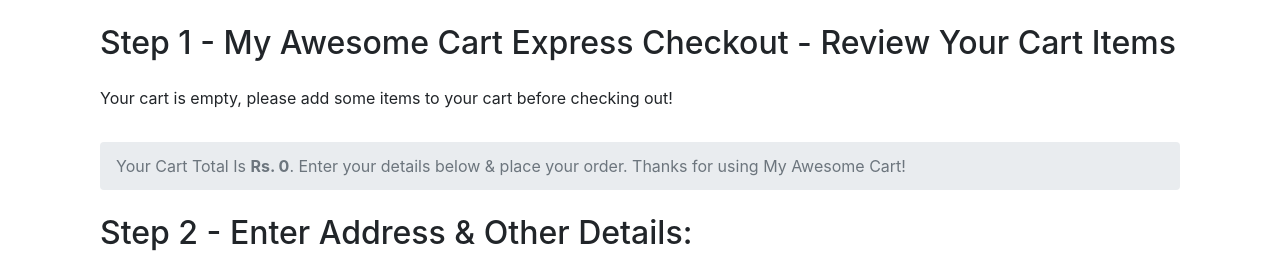
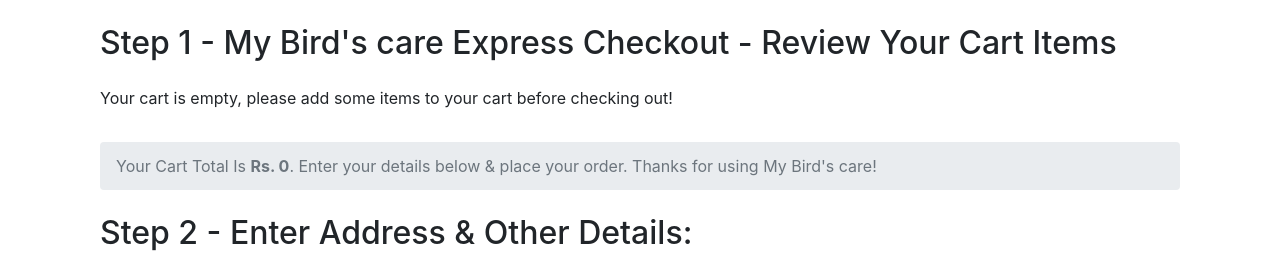
Before and after one commit to rudrapatel15/birds-care.github.io, a Django app: page /shop/checkout/ in a window 1280 px wide. Shown: the part 56-318 px from the top of the page. Run offline with Django 4.2, Linux system fonts and the light colour scheme; some libraries are stand-ins or nearby versions.

Commit message:
bird's care

```diff
--- a/ew/templates/home/index.html
+++ b/ew/templates/home/index.html
@@ -13,7 +13,7 @@
   </head>
   <body>
     <div class="jumbotron">
-  <h1 class="display-4">Welcome To My Awesome Cart</h1>
+  <h1 class="display-4">Welcome To My Bird's care</h1>
   <p class="lead">This is a simple hero unit, a simple jumbotron-style component for calling extra attention to featured content or information.</p>
   <hr class="my-4">
   <p>It uses utility classes for typography and spacing to space content out within the larger container.</p>
--- a/ew/urls.py
+++ b/ew/urls.py
@@ -23,7 +23,7 @@
     path('admin/', admin.site.urls),
     path('', views.signup,name='signup'),
     path('login',views.login, name="login"),
-    path('', views.index,name='Home'),
+   # path('', views.index,name='Home'),
     path('shop/', include('shop.urls')),
     path('blog/', include('blog.urls')),
 
--- a/shop/templates/shop/about.html
+++ b/shop/templates/shop/about.html
@@ -2,8 +2,6 @@
 
 {% block title%} About Us{% endblock %}
 {% block body %}
-
-
 
 
 <main role="main">
--- a/shop/templates/shop/checkout.html
+++ b/shop/templates/shop/checkout.html
@@ -3,14 +3,14 @@
 {% block body %}
 <div class="container">
     <div class="col my-4">
-        <h2>Step 1 - My Awesome Cart Express Checkout - Review Your Cart Items</h2>
+        <h2>Step 1 - My Bird's care Express Checkout - Review Your Cart Items</h2>
         <div class="my-4">
             <ul class="list-group" id="items">
             </ul>
 
             <nav aria-label="breadcrumb">
   <ol class="breadcrumb mt-3">
-    <li class="breadcrumb-item active" aria-current="page">Your Cart Total Is <b>Rs. <span id="totalPrice"></span></b>. Enter your details below & place your order. Thanks for using My Awesome Cart!</li>
+    <li class="breadcrumb-item active" aria-current="page">Your Cart Total Is <b>Rs. <span id="totalPrice"></span></b>. Enter your details below & place your order. Thanks for using My Bird's care!</li>
   </ol>
 </nav>
 
--- a/shop/templates/shop/tracker.html
+++ b/shop/templates/shop/tracker.html
@@ -1,5 +1,5 @@
 {% extends 'shop/basic.html' %}
-{% block title%} My Awesome Cart Tracker{% endblock %}
+{% block title%} My Bird's care Tracker{% endblock %}
 {% block body %}
 <div class="container">
     <div class="col my-4">
```
Also changed, not shown: db.sqlite3.
